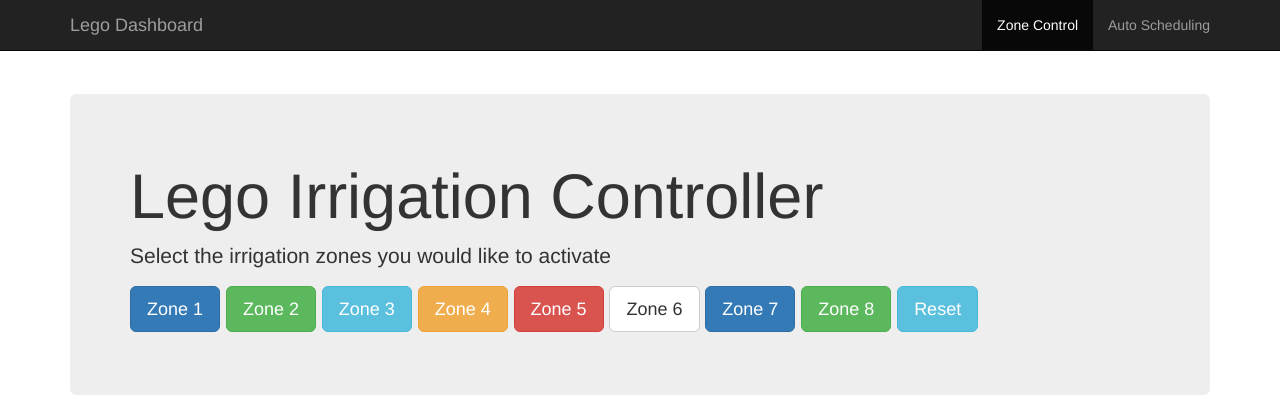
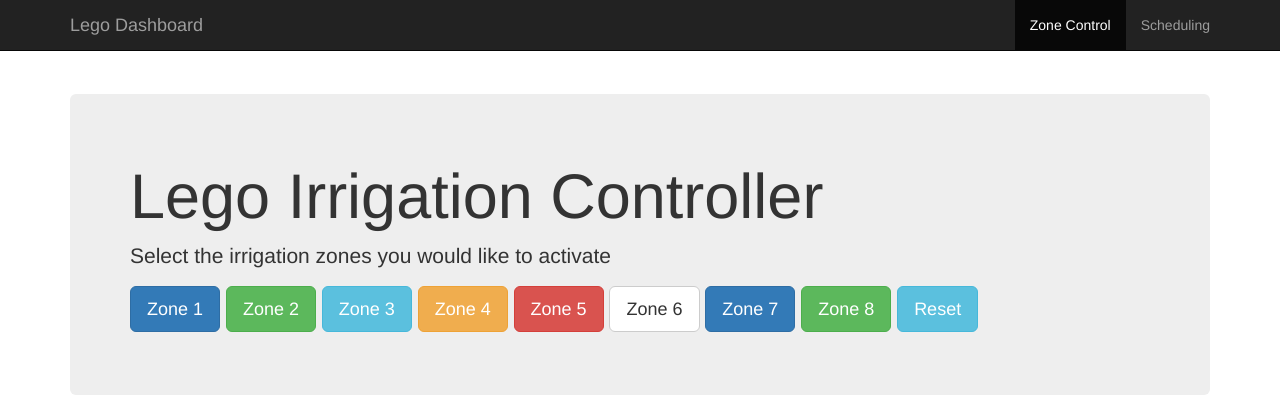
Before and after one commit to lukeyyang/475webapp, a Flask app: page / in a window 1280 px wide. Shown: the top 420 px of the page. Run offline with Flask 2, Linux system fonts and the light colour scheme; some libraries are stand-ins or nearby versions.

```diff
--- a/app/templates/home.html
+++ b/app/templates/home.html
@@ -38,7 +38,7 @@
    			<div class="navbar-collapse collapse">
    				<ul class="nav navbar-nav navbar-right">
    					<li class="active"><a href = '#'>Zone Control</a></li>
-   					<li><a href="#auto" data-toggle="modal">Auto Scheduling</a></li>
+   					<li><a href="#auto" data-toggle="modal">Scheduling</a></li>
    				</ul>
    			</div> <!--Nav Collapse -->
    		</div>
```
